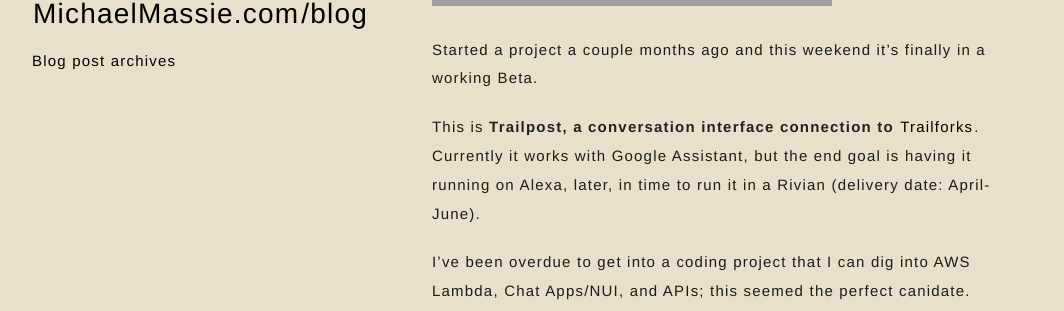
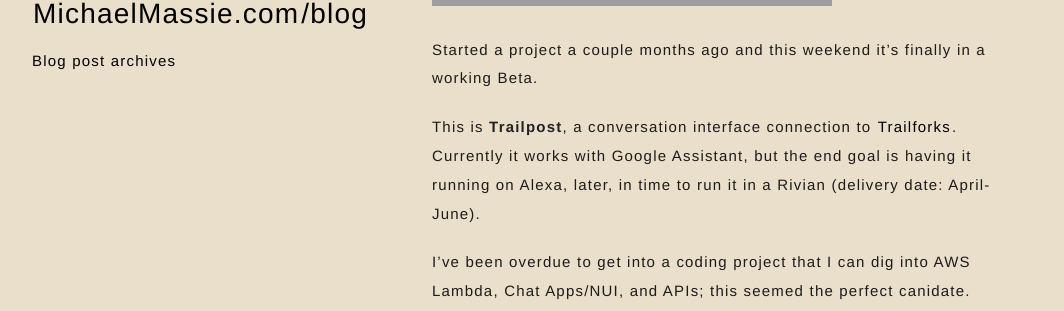
Before and after one commit to mmassie/mmassie.github.io, a Jekyll site: the page built from _posts/2022-12-18-TrailPost:-A-Chat-App-to-get-updated-trail-conditions.md, in a window 1280 px wide and 900 px high, scrolled down 411 px. Shown: the part 142-453 px from the top of the window, without its empty margins (108-1172 px from the left). Built offline with Jekyll 4.4.1, drawn with Linux system fonts in a browser that asks for light colours.

Commit message:
syntax tweaks

```diff
--- a/_posts/2022-12-18-TrailPost:-A-Chat-App-to-get-updated-trail-conditions.md
+++ b/_posts/2022-12-18-TrailPost:-A-Chat-App-to-get-updated-trail-conditions.md
@@ -8,7 +8,7 @@ image: https://michaelmassie.com/assets/img/trailpostApp.JPG
 
 Started a project a couple months ago and this weekend it's finally in a working Beta.
 
-This is **Trailpost, a conversation interface connection to [Trailforks](https://www.trailforks.com/)**. Currently it works with Google Assistant, but the end goal is having it running on Alexa, later, in time to run it in a Rivian (delivery date: April-June).
+This is **Trailpost**, a conversation interface connection to [Trailforks](https://www.trailforks.com/). Currently it works with Google Assistant, but the end goal is having it running on Alexa, later, in time to run it in a Rivian (delivery date: April-June).
 
 I've been overdue to get into a coding project that I can dig into AWS Lambda, Chat Apps/NUI, and APIs; this seemed the perfect canidate. Building in AWS allowed me to use what we already have in the home - [Google Digital Assistant](https://developers.google.com/assistant) - and then expand to Alexa for car connectivity. Now I can ask about my favorite trails in the morning and check to see what their most recent condition reports are before heading out to ride.
 
```
